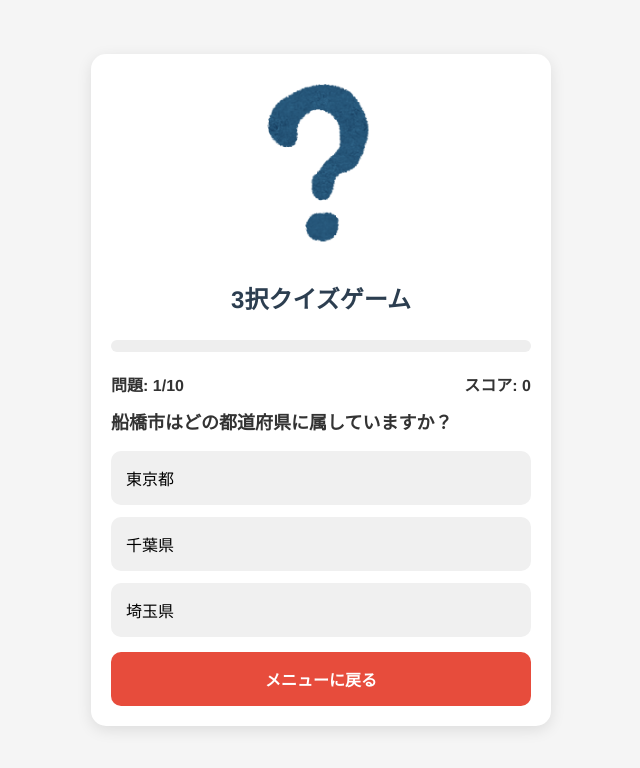
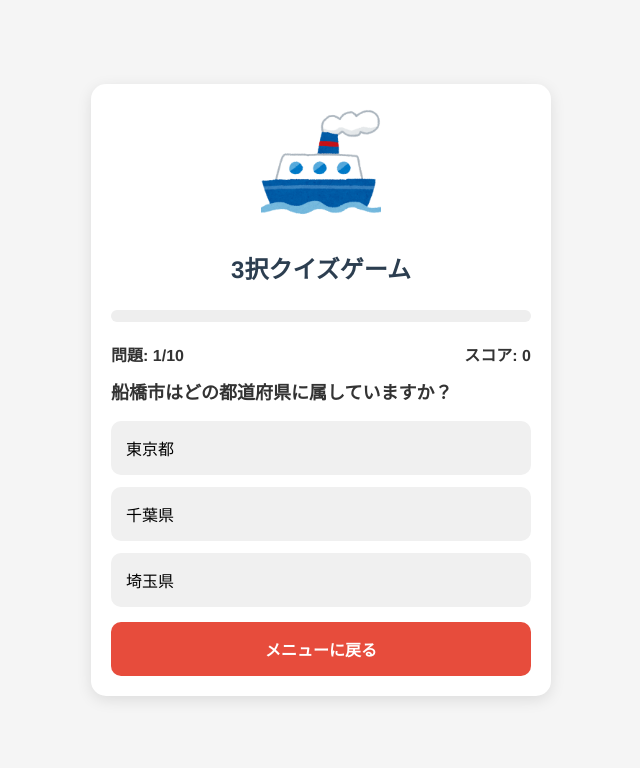
Before and after one commit to RyoSakon001/funabashi-quiz, a plain HTML site: page docs/index.html in a window 1280 px wide. Both pictures are taken after a click on the button "プレイ". Shown: the whole page, without its empty margins (319-959 px from the left). Drawn offline with Linux system fonts and the light colour scheme.

Commit message:
クイズ修正

```diff
--- a/docs/index.html
+++ b/docs/index.html
@@ -3,16 +3,16 @@
 <head>
     <meta charset="UTF-8">
     <meta name="viewport" content="width=device-width, initial-scale=1.0">
-    <title>3択クイズゲーム</title>
+    <title>船橋市について知ろう！クイズゲーム</title>
     <link href="style.css" media="all" rel="stylesheet" type="text/css" />
 </head>
 <body>
     <div class="container">
         <!-- メインメニュー -->
         <div class="menu-container" id="menu-container">
-            <h1>3択クイズゲーム</h1>
+            <h1>船橋市について知ろう！クイズゲーム</h1>
             <div class="logo-container">
-                <img src="./img/logo.png" alt="クイズゲームロゴ" class="logo-image">
+                <img src="./img/fune.png" alt="クイズゲームロゴ" class="logo-image">
             </div>
             <div class="menu-buttons">
                 <button class="button" id="play-btn">プレイ</button>
@@ -35,7 +35,7 @@
         <!-- クイズ画面 -->
         <div class="quiz-container" id="quiz-container" style="display: none;">
             <div class="quiz-header">
-                <img src="./img/logo.png" alt="クイズゲームロゴ" class="logo-image quiz-logo">
+                <img src="./img/fune.png" alt="クイズゲームロゴ" class="logo-image quiz-logo">
                 <h1>3択クイズゲーム</h1>
             </div>
 
@@ -55,7 +55,7 @@
         <div class="result-container" id="result-container">
             <h1>クイズ終了!</h1>
             <div class="logo-container">
-                <img src="/api/placeholder/200/150" alt="クイズゲームロゴ" class="logo-image quiz-logo">
+                <img src="./img/fune.png" alt="クイズゲームロゴ" class="logo-image quiz-logo">
             </div>
             <div class="score">あなたのスコア: <span id="final-score">0</span>/100点</div>
             <div class="result-message" id="result-message"></div>
--- a/docs/quiz.js
+++ b/docs/quiz.js
@@ -7,14 +7,14 @@ const quizData = [
     explanation: "船橋市は千葉県に属しています。"
   },
   {
-    question: "船橋市にある日本最大級のショッピングモールは？",
-    options: ["ららぽーと船橋", "イオンモール幕張新都心", "イオンモール船橋"],
-    answer: 0,
-    explanation: "ららぽーと船橋は日本最大級のショッピングモールです。"
+    question: "船橋市にはいくつの路線が通っている？",
+    options: ["５路線", "７路線", "９路線"],
+    answer: 2,
+    explanation: "総武線、武蔵野線、京葉線、京成本線、松戸線（新京成線）、東武アーバンパークライン、東西線、東葉高速線、北総線の９路線が通っています。"
   },
   {
     question: "船橋市の名産品として有名な野菜は？",
-    options: ["じゃがいも", "こまつな", "にんじん"],
+    options: ["じゃがいも", "こまつな", "だいこん"],
     answer: 1,
     explanation: "船橋市の名産品として小松菜が有名です。"
   },
@@ -25,10 +25,10 @@ const quizData = [
     explanation: "船橋市の特産品としてホンビノス貝が知られています。"
   },
   {
-    question: "ふなっしーは何の妖精？",
-    options: ["りんご", "なし", "ぶどう"],
+    question: "ふなっしーの性別は？",
+    options: ["おとこ", "おんな", "両方"],
     answer: 1,
-    explanation: "ふなっしーは梨の妖精として知られています。"
+    explanation: "ふなっしーは果実なので、両方だそうです。"
   },
   {
     question: "船橋市の人口は約何万人？",
@@ -56,9 +56,9 @@ const quizData = [
   },
   {
     question: "船橋市の公式キャラクターは誰ですか？",
-    options: ["船れもん", "船だもん", "船えもん"],
+    options: ["チーバくん", "ふなっしー", "船えもん"],
     answer: 2,
-    explanation: "もちろん、「船えもん」ですね！"
+    explanation: "船橋市の公式キャラクターといえば、もちろん「船えもん」ですね！"
   }
 ];
 
--- a/docs/style.css
+++ b/docs/style.css
@@ -44,7 +44,7 @@ h1 {
 }
 .quiz-logo {
   width: 120px;
-  height: 180px;
+  height: 120px;
   margin-bottom: 10px;
 }
 .question {
```
Also changed, not shown: docs/img/fune.png (added), 1 other file.
